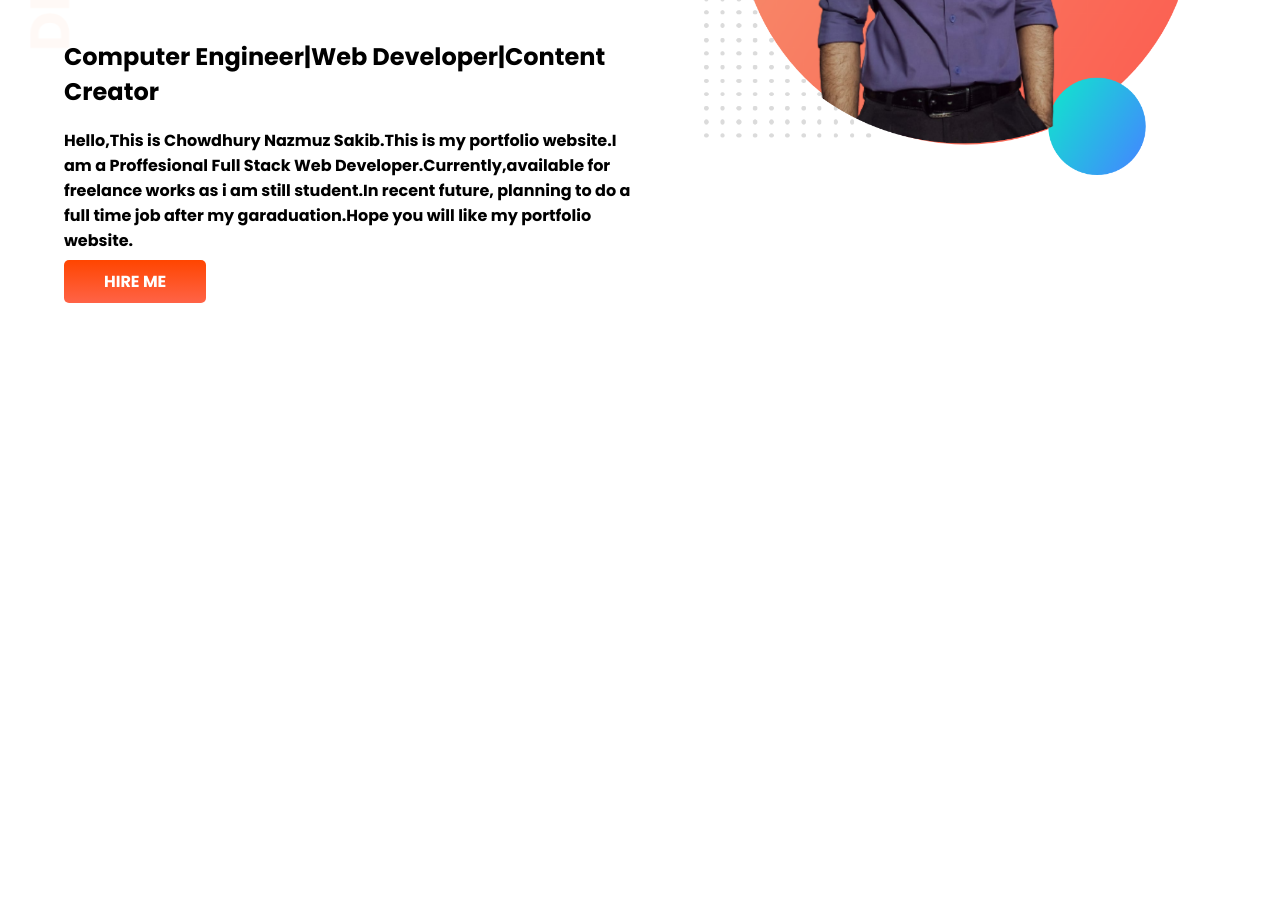
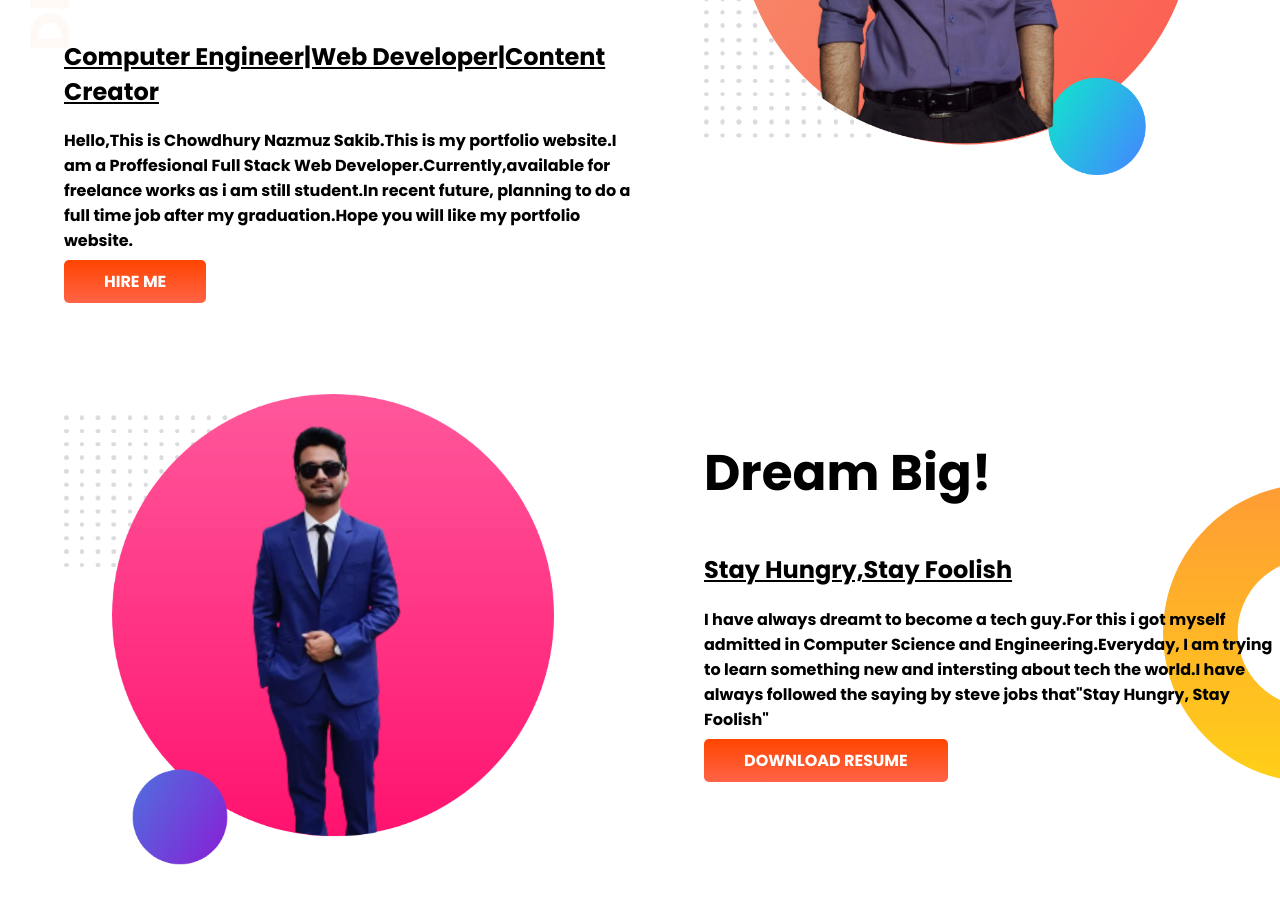
Before and after one commit to CNSAKIB/Portfolio-Site, a plain HTML site: page index.html in a window 1280 px wide. Shown: the part 311-1214 px from the top of the page. Before the commit the page ends 800 px from the top, so only its background shows below. Drawn offline with Linux system fonts and the light colour scheme.

Commit message:
Dream Added

```diff
--- a/index.html
+++ b/index.html
@@ -19,7 +19,7 @@
         <div class="half-width">
             <h1>Welcome to</h1>
             <h1><span class="orange-color">Chowdhury Nazmuz Sakib's</span> World!!</h1>
-            <h2>Computer Engineer|Web Developer|Content Creator</h2>
+            <h2><u> Computer Engineer|Web Developer|Content Creator </u></h2>
             <p>Hello,This is Chowdhury Nazmuz Sakib.This is my portfolio website.I am a Proffesional
                 Full Stack
                 Web
@@ -27,7 +27,7 @@
                 to do
                 a
                 full
-                time job after my garaduation.Hope you will like my portfolio website.
+                time job after my graduation.Hope you will like my portfolio website.
             </p>
             <a class="link-button" target="_blank" href="https://www.facebook.com/chowdhurynazmuz.sakib/">HIRE ME</a>
         </div>
@@ -35,6 +35,20 @@
             <img src="my-bg.png" alt="">
         </div>
     </section>
+    <section class="Dream-Big">
+        <div class="half-width">
+            <img src="my-bg2.png" alt="">
+        </div>
+        <div class="half-width">
+            <h1>Dream Big!</h1>
+            <h2><u>Stay Hungry,Stay Foolish</u></h2>
+            <p>I have always dreamt to become a tech guy.For this i got myself admitted in Computer Science and
+                Engineering.Everyday, I am trying to learn something new and intersting about tech the world.I have
+                always followed the saying by steve jobs that"Stay Hungry, Stay Foolish"</p>
+            <a class="link-button" target="_blank" href="https://www.facebook.com/chowdhurynazmuz.sakib/">DOWNLOAD
+                RESUME</a>
+        </div>
+    </section>
 </body>
 
 </html>
--- a/style.css
+++ b/style.css
@@ -10,6 +10,7 @@ h1{
 }
 section{
     display: flex;
+    margin-bottom: 100px;
 }
 
 .half-width{
@@ -31,3 +32,8 @@ section{
     background-image: url(top-banner.png);
     background-repeat: no-repeat;
 }
+.Dream-Big{
+    background-image: url(dream-bg.png);
+    background-repeat: no-repeat;
+    background-position: right;
+}
```
